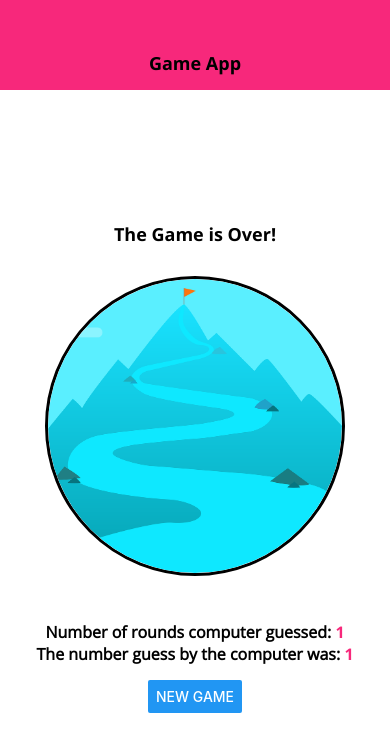
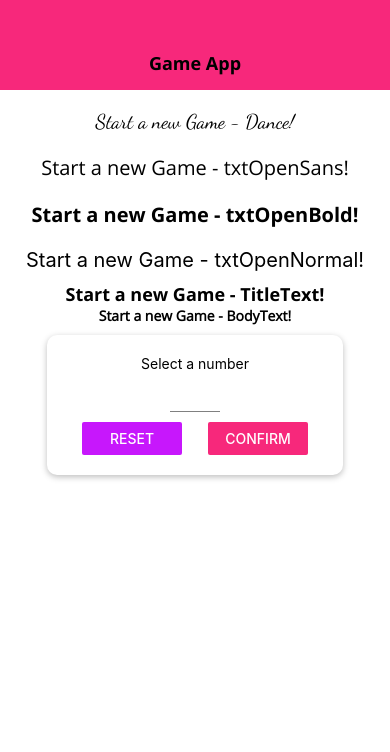
Before and after one commit to richill/rn_game_app, a React Native app: screen / in a window 390 px wide. Shown: the top 752 px of the page. Built offline with nearby package versions, Linux system fonts and the light colour scheme.

Commit message:
Build custom buttons

```diff
--- a/App.js
+++ b/App.js
@@ -44,12 +44,6 @@
   };
 
   let content = <StartGameScreen onStartGame={startGameHandler}/>;
-
-  content = <GameOverScreen
-    roundsNumber={1}
-    computerGuessNumber={1}
-    onRestart={configureNewGameHandler}
-  />
 
   if (userNumber && guessRounds <= 0) {
     content = <GameScreen userChoice={userNumber} onGameOver={gameOverHandler} />;
--- /dev/null
+++ b/components/MainButton.js
@@ -0,0 +1,29 @@
+import React from 'react';
+import { StyleSheet, Text, View, TouchableOpacity } from 'react-native';
+import Colours from '../constants/colours';
+
+const MainButton = (props) => {
+  return(
+    <TouchableOpacity activeOpacity={0.8} onPress={props.onPress}>
+      <View style={styles.button}>
+        <Text style={styles.buttonText}>{props.children}</Text>
+      </View>
+    </TouchableOpacity>
+  );
+};
+
+const styles = StyleSheet.create({
+  button: {
+    backgroundColor: Colours.primiary,
+    paddingVertical: 12,
+    paddingHorizontal: 30,
+    borderRadius: 25
+  },
+  buttonText: {
+    color: 'white',
+    fontFamily: 'Open-Sans',
+    fontSize: 18
+  }
+});
+
+export default MainButton;
--- a/screens/GameOverScreen.js
+++ b/screens/GameOverScreen.js
@@ -3,6 +3,7 @@
 import BodyText from '../components/BodyText';
 import TitleText from '../components/TitleText';
 import Colours from '../constants/colours';
+import MainButton from '../components/MainButton';
 
 const GameOverScreen = (props) => {
   return(
@@ -20,7 +21,9 @@
         <BodyText style={styles.resultText}>Number of rounds computer guessed: <Text style={styles.highlight}>{props.roundsNumber}</Text></BodyText>
         <BodyText style={styles.resultText}>The number guess by the computer was: <Text style={styles.highlight}>{props.computerGuessNumber}</Text></BodyText>
       </View>
-      <Button title="New Game" onPress={props.onRestart}/>
+      <MainButton onPress={props.onRestart}>
+       New Game
+     </MainButton>
     </View>
   );
 }
--- a/screens/GameScreen.js
+++ b/screens/GameScreen.js
@@ -3,6 +3,7 @@
 import NumberContainer from '../components/NumberContainer';
 import Card  from '../components/Card';
 import DefaultStyles from '../constants/default-styles';
+import MainButton from '../components/MainButton';
 
 const GameScreen = (props) => {
   const generateRandombetween = (min, max, exclude) => {
@@ -72,8 +73,8 @@
       <Text style={DefaultStyles.bodyText}>Opponent's Guess</Text>
       <NumberContainer>{currentGuess}</NumberContainer>
       <Card style={styles.buttonContainer}>
-        <Button title="LOWER" onPress={nextGuesssHandler.bind(this, 'lower')}/>
-        <Button title="GREATER" onPress={nextGuesssHandler.bind(this, 'greater')}/>
+        <MainButton onPress={nextGuesssHandler.bind(this, 'lower')}>LOWER</MainButton>
+        <MainButton onPress={nextGuesssHandler.bind(this, 'greater')}>GREATER</MainButton>
       </Card>
     </View>
   );
@@ -89,8 +90,8 @@
     flexDirection: 'row',
     justifyContent: 'space-around',
     marginTop: 20,
-    width: 300,
-    maxWidth: '80%'
+    width: 400,
+    maxWidth: '90%'
   }
 });
 
--- a/screens/StartGameScreen.js
+++ b/screens/StartGameScreen.js
@@ -15,6 +15,7 @@
 import NumberContainer from '../components/NumberContainer';
 import BodyText from '../components/BodyText';
 import TitleText from '../components/TitleText';
+import MainButton from '../components/MainButton';
 
 const StartGameScreen = (props) => {
   const [enteredValue, setEnteredValue] = useState('');
@@ -61,7 +62,9 @@
     <Card style={styles.summaryContainer}>
       <Text>You selected</Text>
       <NumberContainer>{selectedNumber}</NumberContainer>
-      <Button title="START GAME" onPress={selectNumberHandler}/>
+     <MainButton onPress={selectNumberHandler}>
+       START GAME
+     </MainButton>
     </Card>
   };
 
```
